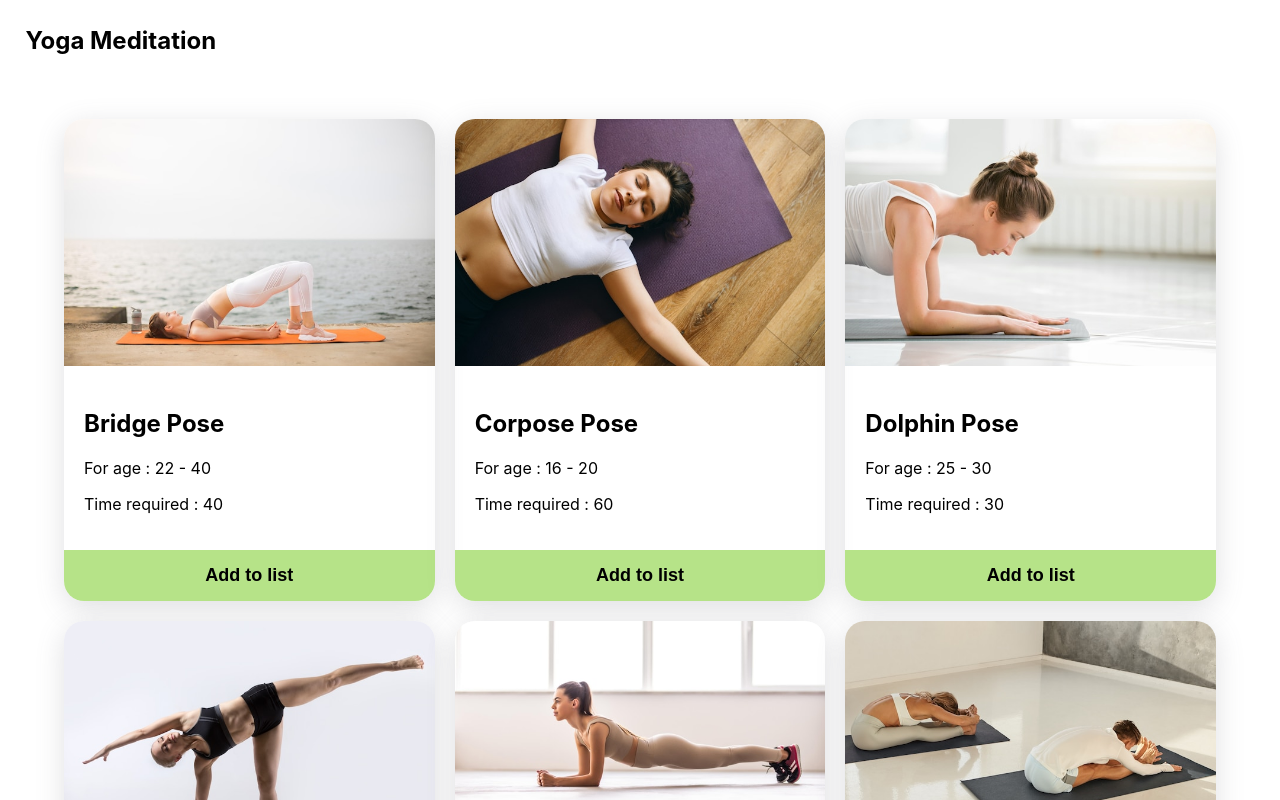
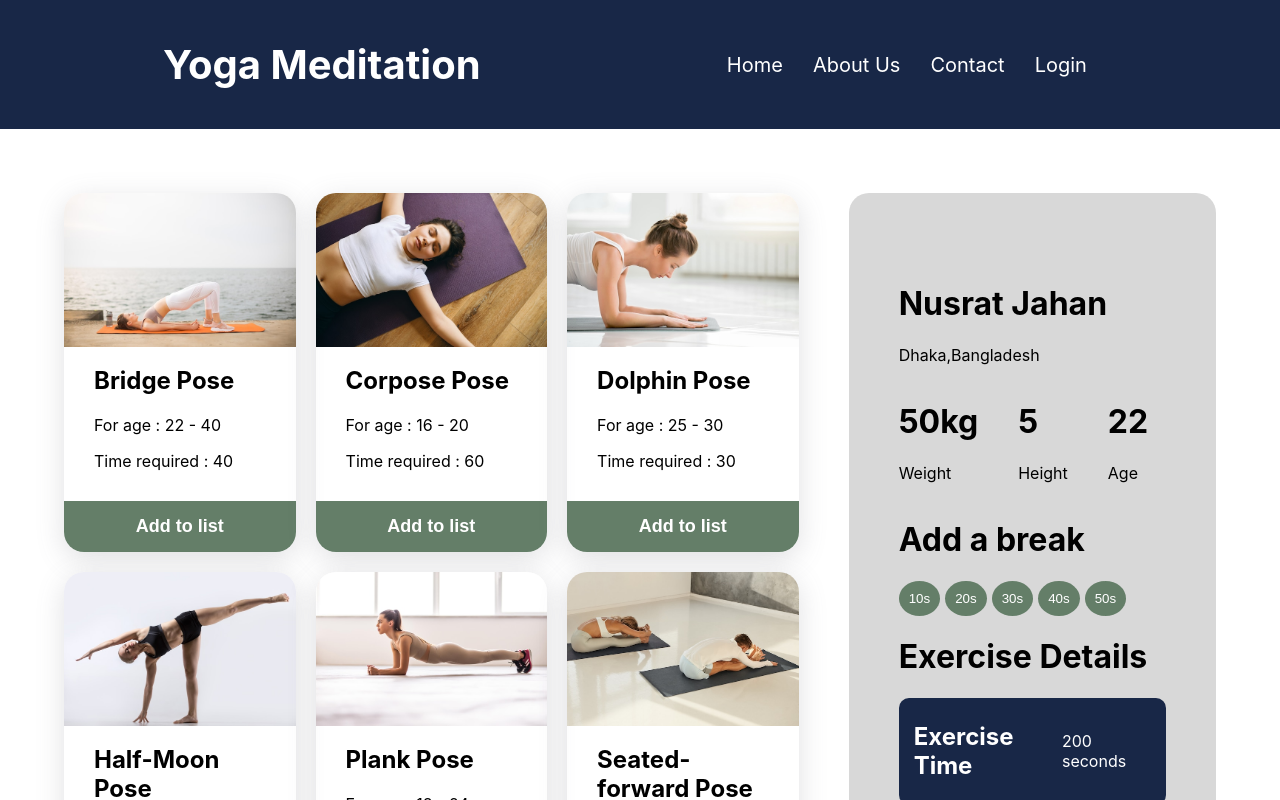
Before and after one commit to nusrat-git/yoga-meditation, a React (Create React App) app: page / in a window 1280 px wide. Shown: the top 800 px of the page. Built offline with nearby package versions, Linux system fonts and the light colour scheme.

Commit message:
exercise info done

```diff
--- a/src/components/Activity/Activity.css
+++ b/src/components/Activity/Activity.css
@@ -1,6 +1,7 @@
 .activity {
     box-shadow: rgba(100, 100,    111, 0.2) 0px 7px 29px 0px;
     border-radius: 20px;
+    position: relative;
 
 }
 
@@ -10,7 +11,9 @@
 }
 
 .pose-info {
-    padding: 20px;
+    padding: 30px;
+    position: relative;
+    bottom: 35px;
 }
 
 .add-btn {
@@ -18,7 +21,10 @@
     padding: 15px;
     font-size: large;
     font-weight: bolder;
-    background-color: #B6E388;
+    background-color: #647E68   ;
     border: none;
     border-radius: 0 0 20px 20px;
+    color: white;
+    position: absolute;
+    bottom: 0;
 }
--- /dev/null
+++ b/src/components/Details/Details.css
@@ -0,0 +1,35 @@
+.details{
+    position: sticky;
+    top: 0;
+    /* right: 100px; */
+    padding: 50px;
+    background-color: #D8D8D8;
+    border-radius: 20px;
+
+}
+.physical-info{
+    display: flex;
+    gap: 40px;
+}
+
+.break-btn{
+    border: none;
+    border-radius: 50%;
+    padding: 10px;
+    background-color: #647E68;
+    color: white;
+    margin-right: 5px;
+}
+.complete-btn{
+    width: 100%;
+    margin-top: 20px;
+    padding: 15px 20px;
+    background-color: #647E68;
+    border: none;
+    border-radius: 10px;
+    color: white;
+    font-weight: bolder;
+    font-size: 20px;
+
+
+}
--- /dev/null
+++ b/src/components/Details/Details.js
@@ -0,0 +1,49 @@
+import React from 'react';
+import ExerciseDetails from '../ExerciseDetails/ExerciseDetails';
+import './Details.css';
+
+const Details = () => {
+    return (
+        <div className='details'>
+            <div className='profile'>
+                <div>
+                    <img src="" alt="" />
+                </div>
+                <div>
+                    <h1>Nusrat Jahan</h1>
+                    <p>Dhaka,Bangladesh</p>
+                </div>
+            </div>
+            <div className='physical-info'>
+                <div>
+                    <h1>50kg</h1>
+                    <p>Weight</p>
+                </div>
+                <div>
+                    <h1>5</h1>
+                    <p>Height</p>
+                </div>
+                <div>
+                    <h1>22</h1>
+                    <p>Age</p>
+                </div>
+            </div>
+            <div className='break'>
+                <h1>Add a break</h1>
+                <div>
+                    <button className='break-btn'>10s</button>
+                    <button className='break-btn'>20s</button>
+                    <button className='break-btn'>30s</button>
+                    <button className='break-btn'>40s</button>
+                    <button className='break-btn'>50s</button>
+                </div>
+            </div>
+            <div>
+                <ExerciseDetails></ExerciseDetails>
+            </div>
+            <button className='complete-btn'>Activity Completed</button>
+        </div>
+    );
+};
+
+export default Details;
--- /dev/null
+++ b/src/components/ExerciseDetails/ExerciseDetails.css
@@ -0,0 +1,10 @@
+.exercise-time, .break-time{
+    background-color: #182747  ;
+    padding: 5px 15px;
+    margin-bottom: 10px;
+    border-radius: 10px;
+    color: white;
+    display: flex;
+    justify-content: space-between;
+    align-items: center;
+}
--- /dev/null
+++ b/src/components/ExerciseDetails/ExerciseDetails.js
@@ -0,0 +1,20 @@
+import React from 'react';
+import './ExerciseDetails.css';
+
+const ExerciseDetails = () => {
+    return (
+        <div>
+            <h1>Exercise Details</h1>
+            <div className='exercise-time'>
+                <h2>Exercise Time</h2>
+                <p>200 seconds</p>
+            </div>
+            <div className='break-time'>
+                <h2>Break Time</h2>
+                <p>30 seconds</p>
+            </div>
+        </div>
+    );
+};
+
+export default ExerciseDetails;
--- a/src/components/Header/Header.css
+++ b/src/components/Header/Header.css
@@ -1,3 +1,21 @@
 .nav{
-    margin: 2%;
+    /* margin: 2%; */
+
+    background-color: #182747;
+    color: white;
+    padding: 40px;
+    display: flex;
+    justify-content: space-around;
+    align-items: center;
 }
+.nav h1{
+    font-size: 40px;
+    margin: 0;
+}
+.nav a{
+    text-decoration: none;
+    color: white;
+    font-size: 20px;
+    margin-right: 30px;
+
+}
--- a/src/components/Header/Header.js
+++ b/src/components/Header/Header.js
@@ -7,6 +7,12 @@ const Header = () => {
             <nav>
                 <h1>Yoga Meditation</h1>
             </nav>
+            <div>
+                <a href="/home">Home</a>
+                <a href="/about">About Us</a>
+                <a href="/contact">Contact</a>
+                <a href="/login">Login</a>
+            </div>
         </div>
     );
 };
--- a/src/components/Meditation/Meditation.css
+++ b/src/components/Meditation/Meditation.css
@@ -1,5 +1,9 @@
+
 .meditation{
     margin: 5%;
+    display: grid;
+    grid-template-columns: 4fr 2fr;
+    gap: 50px;
 }
 .activities{
     display: grid;
--- a/src/components/Meditation/Meditation.js
+++ b/src/components/Meditation/Meditation.js
@@ -1,5 +1,6 @@
 import React, { useEffect, useState } from 'react';
 import Activity from '../Activity/Activity';
+import Details from '../Details/Details';
 import './Meditation.css'
 
 const Meditation = () => {
@@ -23,8 +24,8 @@ const Meditation = () => {
                 }
             </div>
 
-            <div>
-
+            <div className='detail-bg'>
+                <Details></Details>
             </div>
 
         </div>
```
